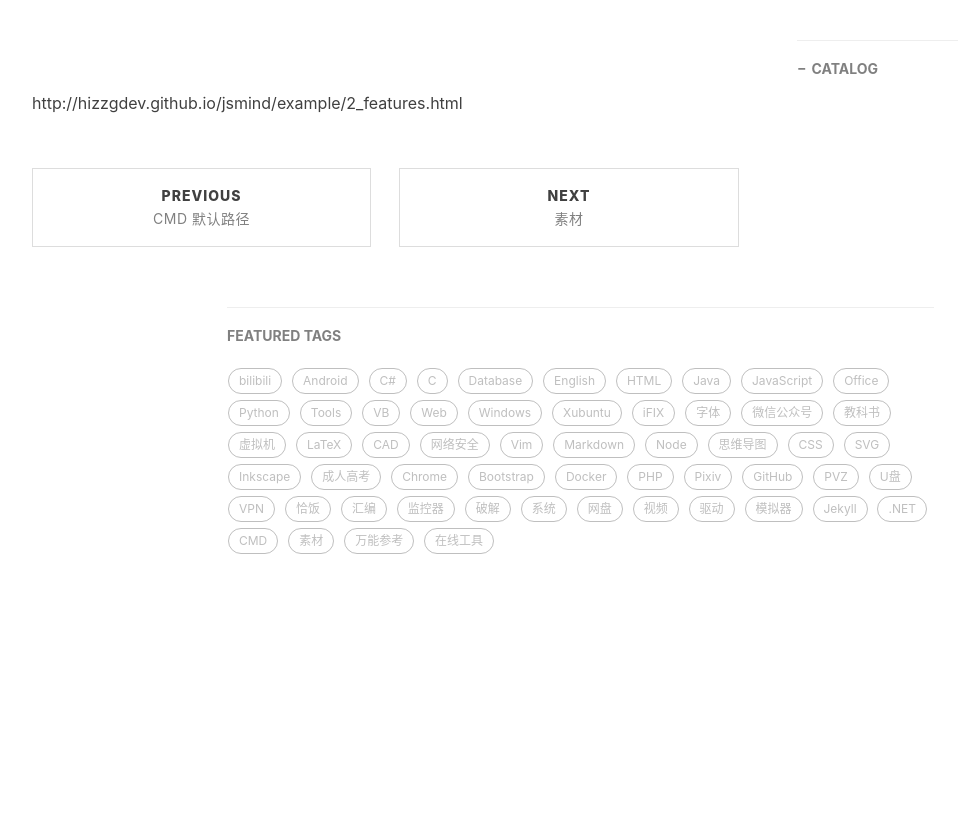
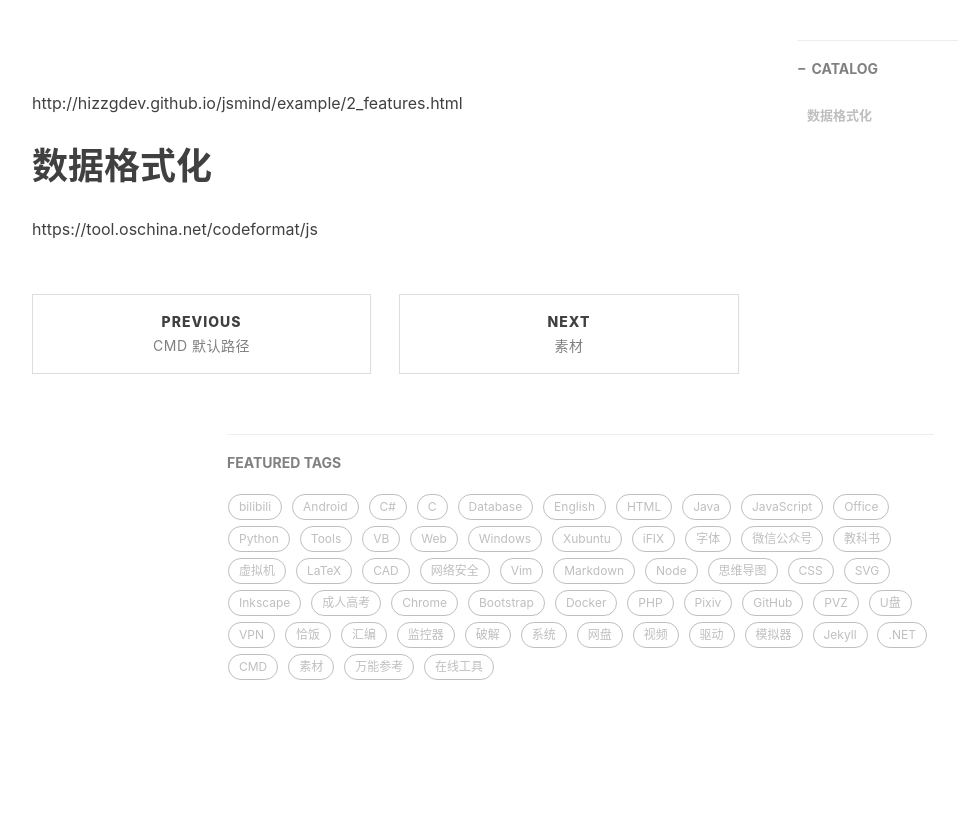
Before and after one commit to yiyutouxin/tangle5500.github.io, a Jekyll site: the page built from _posts/2020-7-3-思维导图-jsMind-编辑器.md, in a window 1280 px wide. Shown: the part 457-1282 px from the top of the page, without its empty margins (38-996 px from the left). Built offline with Jekyll 4.4.1, drawn with Linux system fonts in a browser that asks for light colours; nearby versions of some CDN libraries; comment, search, counter and statistics services are not loaded; before the commit the page ends 1155 px from its top, so only the background shows below that.

Commit message:
Update 2020-7-3-思维导图-jsMind-编辑器.md

```diff
--- a/_posts/2020-7-3-思维导图-jsMind-编辑器.md
+++ b/_posts/2020-7-3-思维导图-jsMind-编辑器.md
@@ -12,3 +12,7 @@ tags:
 ---
 
 http://hizzgdev.github.io/jsmind/example/2_features.html
+
+# 数据格式化
+
+https://tool.oschina.net/codeformat/js
```
